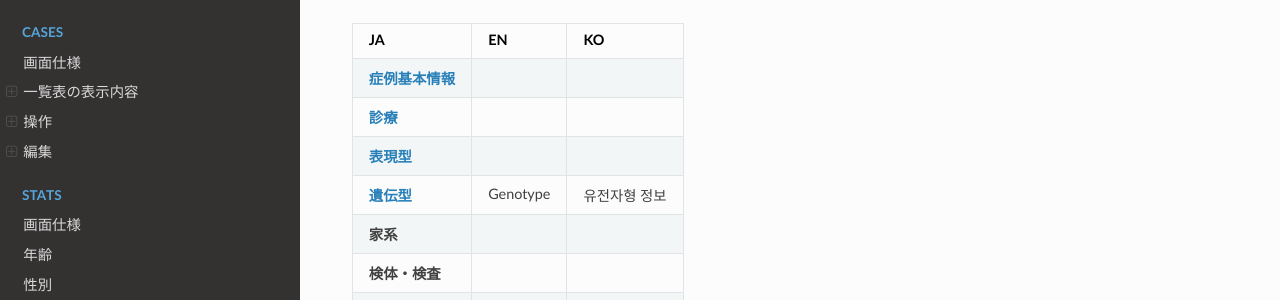
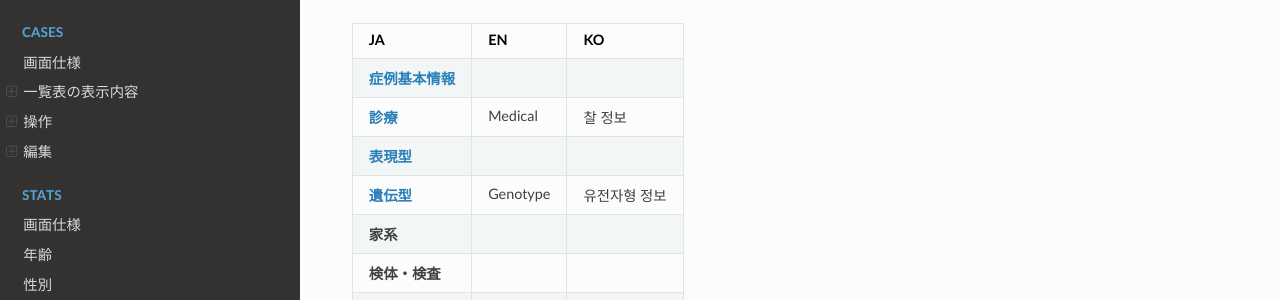
Before and after one commit to PubCaseFinder/pubcasefinder_spec, an MkDocs documentation site: the page built from docs/cases/edit/translate.md, in a window 1280 px wide and 900 px high. Shown: the part 204-504 px from the top of the window. Built offline with MkDocs 1.6.1, drawn with Linux system fonts in a browser that asks for light colours; nearby versions of some CDN libraries.

Commit message:
大項目の多言語追加

```diff
--- a/docs/cases/edit/translate.md
+++ b/docs/cases/edit/translate.md
@@ -5,7 +5,7 @@
 | JA                                          | EN       | KO            |
 | ------------------------------------------- | -------- | ------------- |
 | **[症例基本情報](#case-basic-information)** |          |               |
-| **[診療](#medical)**                        |          |               |
+| **[診療](#medical)**                        | Medical  | 찰 정보       |
 | **[表現型](#phenotype)**                    |          |               |
 | **[遺伝型](#genotype)**                     | Genotype | 유전자형 정보 |
 | **家系**                                    |          |               |
```
